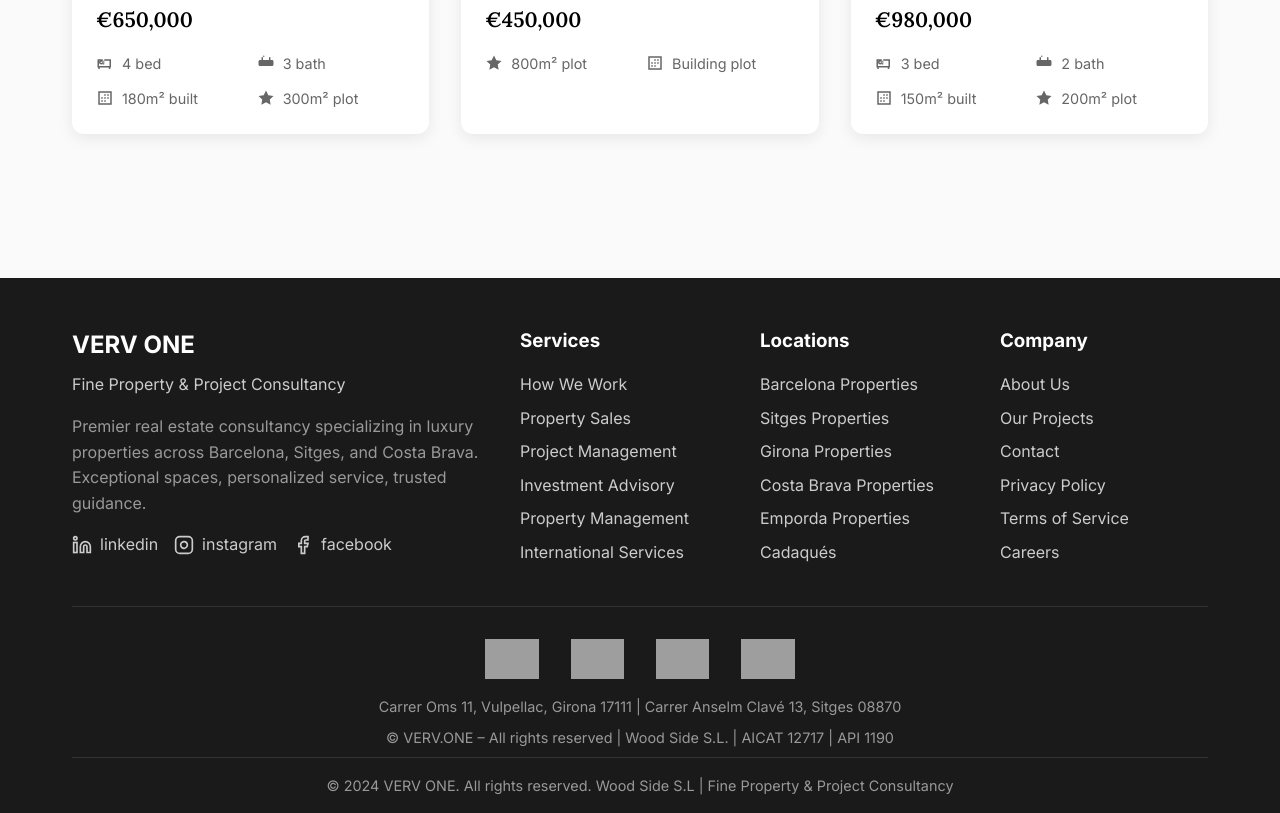
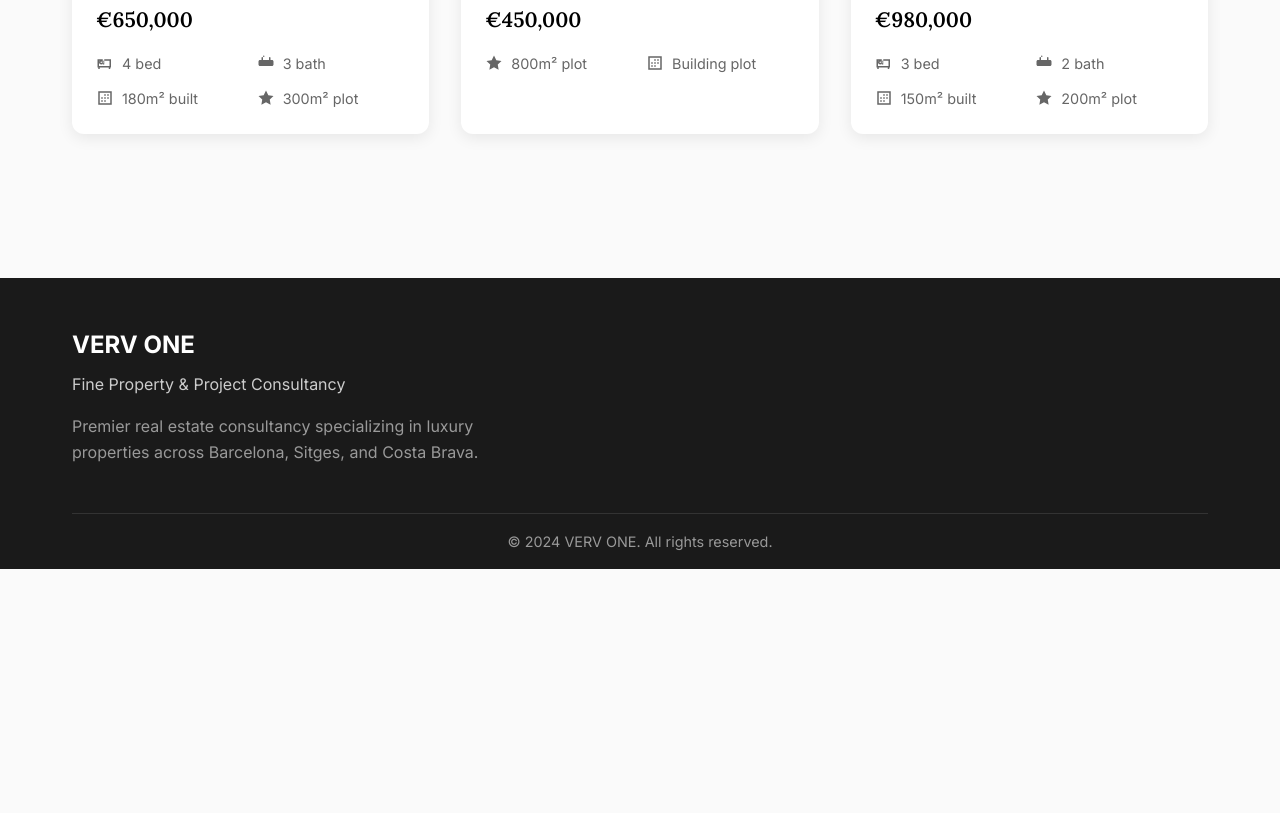
Before and after one commit to riode514/apimo-netlify-api, a website: page properties/index.html in a window 1280 px wide. Shown: the part 1265-2078 px from the top of the page. After the commit the page ends 1834 px from the top, so only its background shows below. Drawn offline with Linux system fonts and the light colour scheme; no server answers; grey boxes are pictures that could not be loaded.

Commit message:
Update shared-footer.html

```diff
--- a/shared/shared-footer.html
+++ b/shared/shared-footer.html
@@ -1,106 +1,14 @@
-<!-- Footer -->
 <footer class="footer">
     <div class="footer-container">
         <div class="footer-content">
             <div class="footer-brand">
                 <div class="footer-logo">VERV ONE</div>
                 <div class="footer-tagline">Fine Property & Project Consultancy</div>
-                    <p class="footer-description">Premier real estate consultancy specializing in luxury properties across Barcelona, Sitges, and Costa Brava. Exceptional spaces, personalized service, trusted guidance.</p>
-                    <div class="footer-social">
-                        <a href="https://www.linkedin.com/company/106199945" target="_blank">
-                            <svg class="icon" xmlns="http://www.w3.org/2000/svg" viewBox="0 0 24 24" fill="none" stroke="currentColor" stroke-width="2">
-                                <path d="M16 8a6 6 0 0 1 6 6v7h-4v-7a2 2 0 0 0-4 0v7h-4v-7a6 6 0 0 1 6-6z"/>
-                                <rect x="2" y="9" width="4" height="12"/>
-                                <circle cx="4" cy="4" r="2"/>
-                            </svg>
-                            linkedin
-                        </a>
-                        <a href="http://instagram.com/verv.one_" target="_blank">
-                            <svg class="icon" xmlns="http://www.w3.org/2000/svg" viewBox="0 0 24 24" fill="none" stroke="currentColor" stroke-width="2">
-                                <rect x="2" y="2" width="20" height="20" rx="5" ry="5"/>
-                                <path d="M16 11.37A4 4 0 1 1 12.63 8 4 4 0 0 1 16 11.37z"/>
-                                <line x1="17.5" y1="6.5" x2="17.51" y2="6.5"/>
-                            </svg>
-                            instagram
-                        </a>
-                        <a href="http://facebook.com/verv.one_" target="_blank">
-                            <svg class="icon" xmlns="http://www.w3.org/2000/svg" viewBox="0 0 24 24" fill="none" stroke="currentColor" stroke-width="2">
-                                <path d="M18 2h-3a5 5 0 0 0-5 5v3H7v4h3v8h4v-8h3l1-4h-4V7a1 1 0 0 1 1-1h3z"/>
-                            </svg>
-                            facebook
-                        </a>
+                <p class="footer-description">Premier real estate consultancy specializing in luxury properties across Barcelona, Sitges, and Costa Brava.</p>
             </div>
         </div>
-
-                <div class="footer-section">
-                    <h3>Services</h3>
-                    <ul class="footer-links">
-                        <li><a href="/how-we-work/">How We Work</a></li>
-                        <li><a href="/properties/">Property Sales</a></li>
-                        <li><a href="/projects/">Project Management</a></li>
-                        <li><a href="/contact/">Investment Advisory</a></li>
-                        <li><a href="/contact/">Property Management</a></li>
-                        <li><a href="/contact/">International Services</a></li>
-                    </ul>
-                </div>
-
-                <div class="footer-section">
-                    <h3>Locations</h3>
-                    <ul class="footer-links">
-                        <li><a href="/properties/?location=Barcelona">Barcelona Properties</a></li>
-                        <li><a href="/properties/?location=Sitges">Sitges Properties</a></li>
-                        <li><a href="/properties/?location=Girona">Girona Properties</a></li>
-                        <li><a href="/properties/?location=Costa%20Brava">Costa Brava Properties</a></li>
-                        <li><a href="/properties/?location=Emporda">Emporda Properties</a></li>
-                        <li><a href="/properties/?location=Cadaqués">Cadaqués</a></li>
-                    </ul>
-                </div>
-
-                <div class="footer-section">
-                    <h3>Company</h3>
-                    <ul class="footer-links">
-                        <li><a href="/about/">About Us</a></li>
-                        <li><a href="/projects/">Our Projects</a></li>
-                        <li><a href="/contact/">Contact</a></li>
-                        <li><a href="/privacy-policy/">Privacy Policy</a></li>
-                        <li><a href="/terms-of-service/">Terms of Service</a></li>
-                        <li><a href="/contact/">Careers</a></li>
-                    </ul>
-                </div>
-            </div>
-
-            <!-- Professional Credentials Section -->
-            <div class="footer-credentials">
-                <div class="credentials-container">
-                    <div class="credentials-logos">
-                        <img src="https://images.squarespace-cdn.com/content/673f7444d1dcca5c5b6d6d2a/aicat.png?content-type=image%2Fpng"
-                             alt="AICAT Registry"
-                             class="credential-logo"
-                             onerror="this.style.display='none'">
-                        <img src="https://images.squarespace-cdn.com/content/673f7444d1dcca5c5b6d6d2a/api.png?content-type=image%2Fpng"
-                             alt="API Professional Association"
-                             class="credential-logo"
-                             onerror="this.style.display='none'">
-                        <img src="https://images.squarespace-cdn.com/content/673f7444d1dcca5c5b6d6d2a/realtor-sitges.jpg?content-type=image%2Fjpeg"
-                             alt="Realtor"
-                             class="credential-logo"
-                             onerror="this.style.display='none'">
-                        <img src="https://images.squarespace-cdn.com/content/673f7444d1dcca5c5b6d6d2a/concierge-auctions-agent-sitges-barcelona-spain.png?content-type=image%2Fpng"
-                             alt="Concierge Auctions"
-                             class="credential-logo"
-                             onerror="this.style.display='none'">
-                    </div>
-                    <div class="credentials-info">
-                        <p>Carrer Oms 11, Vulpellac, Girona 17111 | Carrer Anselm Clavé 13, Sitges 08870</p>
-                        <p>© VERV.ONE – All rights reserved | Wood Side S.L. | AICAT 12717 | API 1190</p>
-                    </div>
-                </div>
-            </div>
-
         <div class="footer-bottom">
-                <p class="footer-copyright">
-                    © 2024 VERV ONE. All rights reserved. Wood Side S.L | Fine Property & Project Consultancy
-                </p>
+            <p class="footer-copyright">© 2024 VERV ONE. All rights reserved.</p>
         </div>
     </div>
 </footer>
```
Lines whose indentation alone changed are shown as unchanged.
